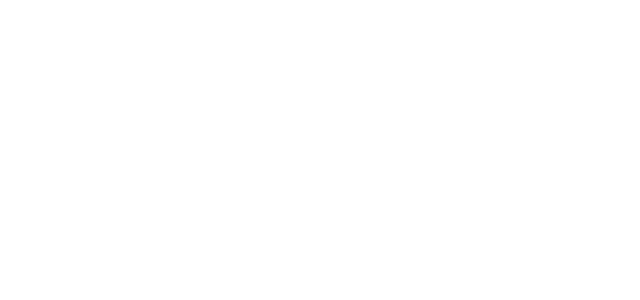
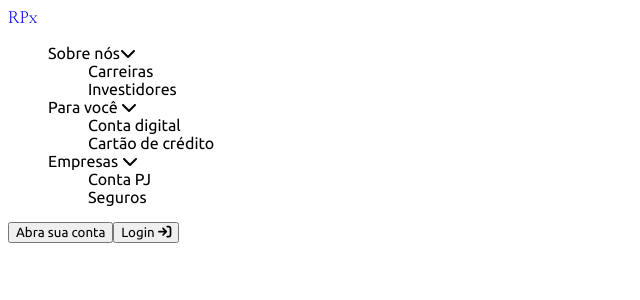
Before and after one commit to rafaelhmp/rpx-bank, a React (Create React App) app: page / in a window 1280 px wide. Shown: the top 300 px of the page, without its empty margins (0-640 px from the left). Built offline with nearby package versions, Linux system fonts and the light colour scheme.

Commit message:
Estruturando header

```diff
--- a/package.json
+++ b/package.json
@@ -3,6 +3,8 @@
   "version": "0.1.0",
   "private": true,
   "dependencies": {
+    "@fortawesome/free-solid-svg-icons": "^6.2.1",
+    "@fortawesome/react-fontawesome": "^0.2.0",
     "@testing-library/jest-dom": "^5.16.5",
     "@testing-library/react": "^13.4.0",
     "@testing-library/user-event": "^13.5.0",
--- a/src/App.css
+++ b/src/App.css
@@ -1,38 +1,9 @@
-.App {
-  text-align: center;
+@import-normalize;
+
+* {
+  font-family: "Ubuntu", sans-serif;
 }
 
-.App-logo {
-  height: 40vmin;
-  pointer-events: none;
+li {
+  list-style: none;
 }
-
-@media (prefers-reduced-motion: no-preference) {
-  .App-logo {
-    animation: App-logo-spin infinite 20s linear;
-  }
-}
-
-.App-header {
-  background-color: #282c34;
-  min-height: 100vh;
-  display: flex;
-  flex-direction: column;
-  align-items: center;
-  justify-content: center;
-  font-size: calc(10px + 2vmin);
-  color: white;
-}
-
-.App-link {
-  color: #61dafb;
-}
-
-@keyframes App-logo-spin {
-  from {
-    transform: rotate(0deg);
-  }
-  to {
-    transform: rotate(360deg);
-  }
-}
--- a/src/App.js
+++ b/src/App.js
@@ -1,7 +1,10 @@
+import Header from "./Components/Header/Header";
+import "./App.css";
+
 function App() {
   return (
     <div>
-
+      <Header />
     </div>
   );
 }
--- /dev/null
+++ b/src/Components/Header/Header.css
@@ -0,0 +1,6 @@
+@import url("https://fonts.googleapis.com/css2?family=Nanum+Myeongjo:wght@400;700&family=Ubuntu:wght@400;500;700&display=swap");
+
+.logo {
+  font-family: "Nanum Myeongjo", serif;
+  text-decoration: none;
+}
--- /dev/null
+++ b/src/Components/Header/Header.js
@@ -0,0 +1,49 @@
+import React from "react";
+import { FontAwesomeIcon } from "@fortawesome/react-fontawesome";
+import {
+  faChevronDown,
+  faArrowRightToBracket,
+} from "@fortawesome/free-solid-svg-icons";
+import "./Header.css";
+
+const Header = () => {
+  return (
+    <nav className="header">
+      <a href="/" className="logo">
+        RPx
+      </a>
+      <ul>
+        <li>
+          Sobre nós
+          <FontAwesomeIcon icon={faChevronDown}></FontAwesomeIcon>
+        </li>
+        <ul>
+          <li>Carreiras</li>
+          <li>Investidores</li>
+        </ul>
+        <li>
+          Para você <FontAwesomeIcon icon={faChevronDown}></FontAwesomeIcon>
+        </li>
+        <ul>
+          <li>Conta digital</li>
+          <li>Cartão de crédito</li>
+        </ul>
+        <li>
+          Empresas <FontAwesomeIcon icon={faChevronDown}></FontAwesomeIcon>
+        </li>
+        <ul>
+          <li>Conta PJ</li>
+          <li>Seguros</li>
+        </ul>
+      </ul>
+      <div className="conta">
+        <button>Abra sua conta</button>
+        <button>
+          Login <FontAwesomeIcon icon={faArrowRightToBracket}></FontAwesomeIcon>
+        </button>
+      </div>
+    </nav>
+  );
+};
+
+export default Header;
```
Also changed, not shown: 1 other file (tests, documents, lock files or other folders).
